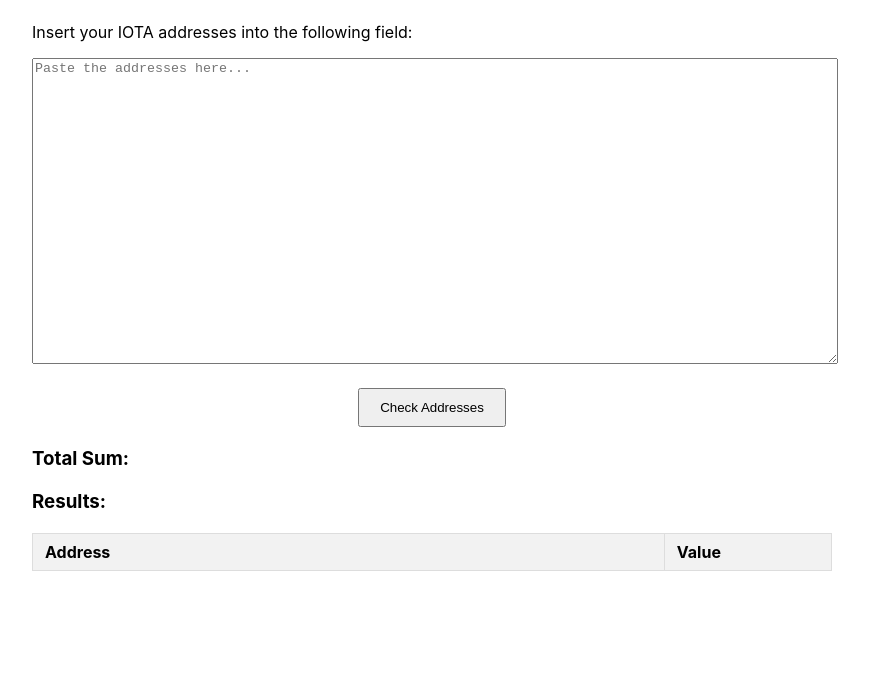
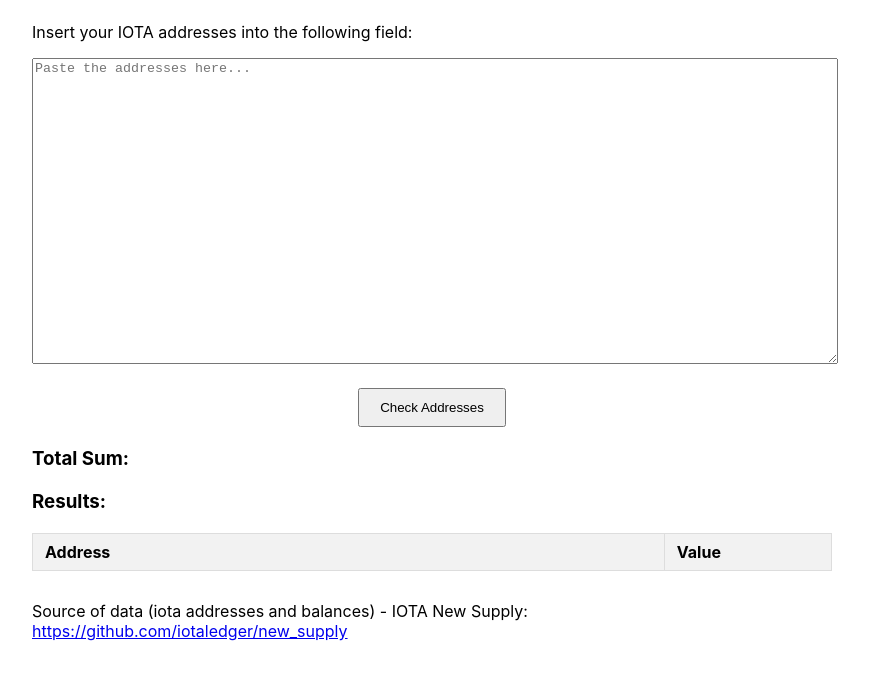
Before and after one commit to iota-help/iota-help.github.io, a plain HTML site: page index.html in a window 1280 px wide. Shown: the part 582-1261 px from the top of the page, without its empty margins (208-1077 px from the left). Before the commit the page ends 1181 px from the top, so only its background shows below. Drawn offline with Linux system fonts and the light colour scheme; no server answers.

Commit message:
Update index.html
added source

```diff
--- a/index.html
+++ b/index.html
@@ -103,6 +103,9 @@
             </thead>
             <tbody id="results"></tbody>
         </table>
+	<footer style="margin-top: 30px;">
+		<p>Source of data (iota addresses and balances) - IOTA New Supply: <a href="https://github.com/iotaledger/new_supply" target="_blank" rel="noopener noreferrer">https://github.com/iotaledger/new_supply</a></p>
+	</footer>
     </div>
 
     <script src="script.js"></script>
```
